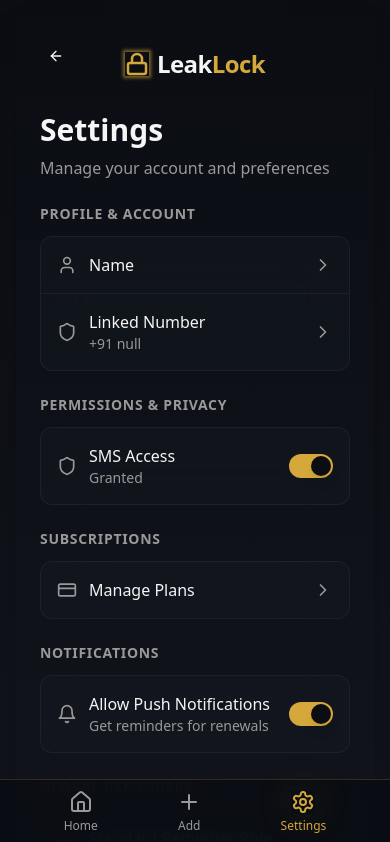
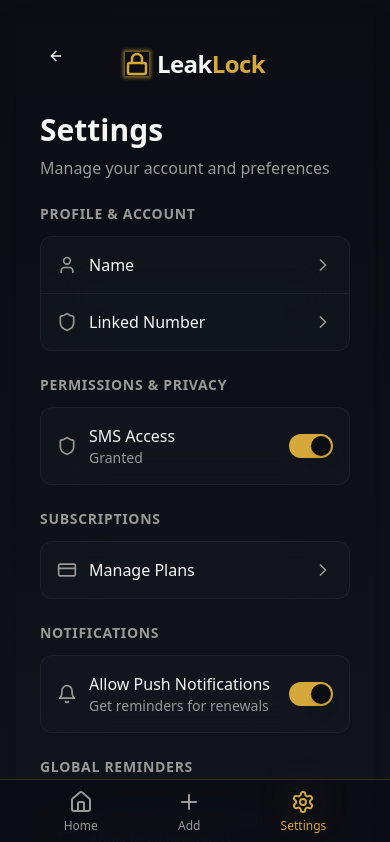
Before and after one commit to Akulm26/leaklock-gold-guard, a React (Vite) app: page /settings in a window 390 px wide. Shown: the top 842 px of the page. Built offline with nearby package versions, Linux system fonts and the light colour scheme; the HTML template or start-up script is replaced by a standard one.

Commit message:
Remove country code from phone number

```diff
--- a/src/pages/Settings.tsx
+++ b/src/pages/Settings.tsx
@@ -139,7 +139,7 @@ export default function Settings() {
     }, {
       icon: Shield,
       label: "Linked Number",
-      value: `+91 ${phone}`,
+      value: phone,
       action: () => {}
     }]
   }, {
```
